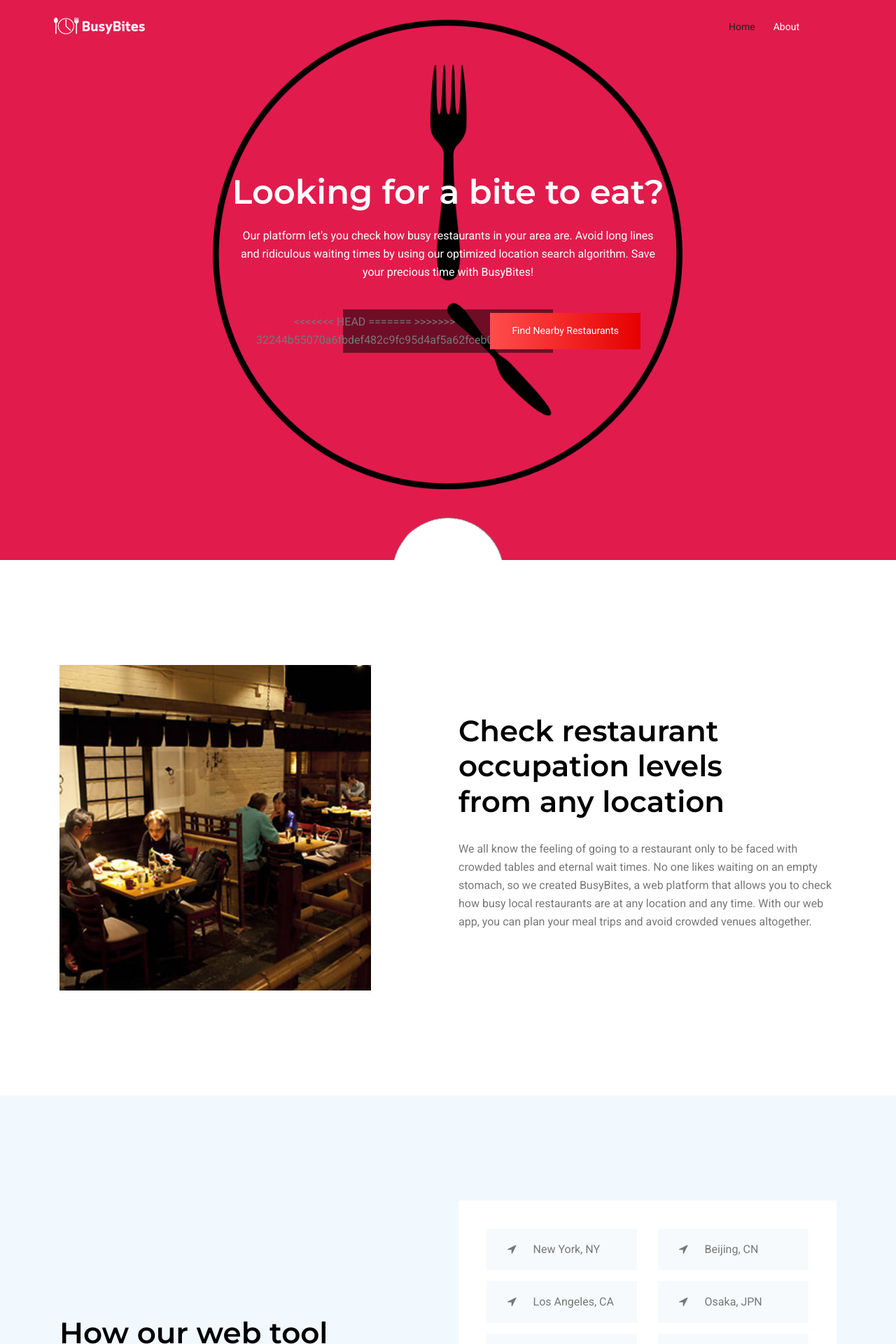
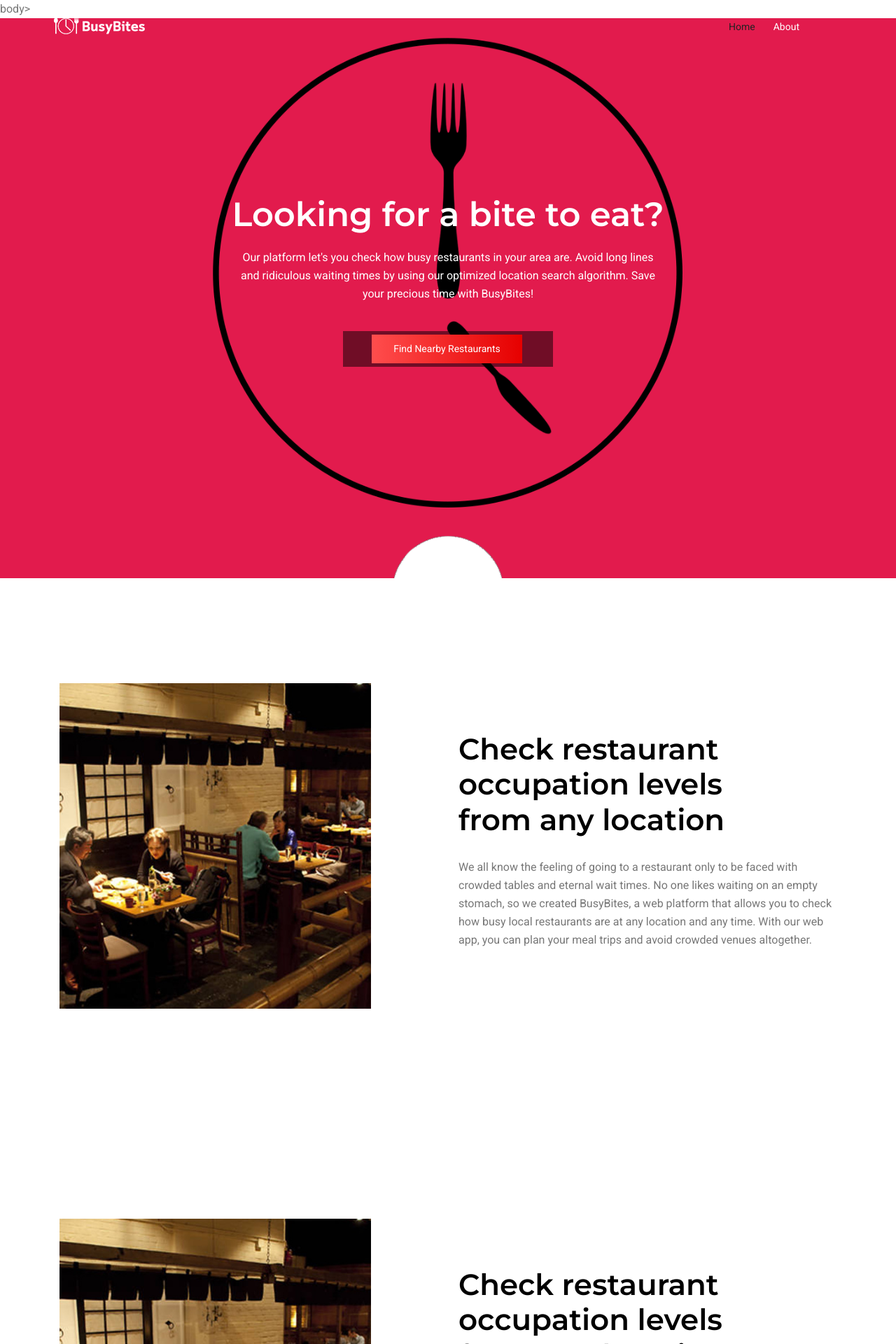
Before and after one commit to kindalime/YHack-Project-2018, a Flask app: page / in a window 1280 px wide. Shown: the top 1920 px of the page at 70% size. Run offline with Flask 2, Linux system fonts and the light colour scheme; some libraries are stand-ins or nearby versions.

Commit message:
Update HTML/CSS

```diff
--- a/__init__.py
+++ b/__init__.py
@@ -17,7 +17,6 @@ def index():
 def location():
     global loc
     loc = [request.get_json()['latitude'], request.get_json()['longitude']]
-    print(loc)
     return "Redirecting..."
 
 def get_restaurants(loc):
--- a/templates/index.html
+++ b/templates/index.html
@@ -37,14 +37,14 @@
 	<link rel="stylesheet" href="/static/css/main.css">
 </head>
 
-<body>
+body>
 
 	<!-- Start Header Area -->
 	<header id="header">
 		<div class="container">
 			<div class="row align-items-center justify-content-between d-flex">
 				<div id="logo">
-					<a href="index.html"><img src="/static/img/logo.png" alt="" title="" /></a>
+					<a href="index.html"><img src="img/logo.png" alt="" title="" /></a>
 				</div>
 				<nav id="nav-menu-container">
 					<ul class="nav-menu">
@@ -70,10 +70,7 @@
 
 					<div class="input-wrap">
 						<form action="results_loader" class="form-box d-flex justify-content-center">
-<<<<<<< HEAD
-=======
 
->>>>>>> 32244b55070a6fbdef482c9fc95d4af5a62fceb0
 							<button type="submit" class="btn search-btn main-button jason-box">Find Nearby Restaurants</button>
 						</form>
 					</div>
@@ -93,6 +90,29 @@
 			<div class="row align-items-center justify-content-center">
 				<div class="col-lg-5 col-md-6 about-left">
 					<img class="img-fluid" src="/static/img/about.jpg" alt="">
+				</div>
+				<div class="offset-lg-1 col-lg-6 offset-md-0 col-md-12 about-right">
+					<h1>
+						Check restaurant occupation levels<br> from any location
+					</h1>
+					<div class="wow fadeIn" data-wow-duration="1s">
+						<p>
+							We all know the feeling of going to a restaurant only to be faced with crowded tables and eternal wait times. No one likes waiting on an empty stomach, so we created BusyBites, a web platform that allows you to check how busy local restaurants are at any location and any time. With our web app, you can plan your meal trips and avoid crowded venues altogether.
+						</p>
+					</div>
+				</div>
+			</div>
+		</div>
+	</section>
+	<!-- End About Area -->
+
+
+	<!-- Start About Area -->
+	<section class="about-area section-gap">
+		<div class="container">
+			<div class="row align-items-center justify-content-center">
+				<div class="col-lg-5 col-md-6 about-left">
+					<img class="img-fluid" src="img/about.jpg" alt="">
 				</div>
 				<div class="offset-lg-1 col-lg-6 offset-md-0 col-md-12 about-right">
 					<h1>
@@ -279,31 +299,31 @@
 			<div class="owl-thumbs d-flex justify-content-center" data-slider-id="1">
 				<div class="owl-thumb-item">
 					<div>
-						<img class="img-fluid" src="/static/img/testimonial/t1.png" alt="">
+						<img class="img-fluid" src="img/testimonial/t1.png" alt="">
 					</div>
 					<div class="overlay overlay-grad"></div>
 				</div>
 				<div class="owl-thumb-item">
 					<div>
-						<img class="img-fluid" src="/static/img/testimonial/t2.png" alt="">
+						<img class="img-fluid" src="img/testimonial/t2.png" alt="">
 					</div>
 					<div class="overlay overlay-grad"></div>
 				</div>
 				<div class="owl-thumb-item">
 					<div>
-						<img class="img-fluid" src="/static/img/testimonial/t3.png" alt="">
+						<img class="img-fluid" src="img/testimonial/t3.png" alt="">
 					</div>
 					<div class="overlay overlay-grad"></div>
 				</div>
 				<div class="owl-thumb-item">
 					<div>
-						<img class="img-fluid" src="/static/img/testimonial/t4.png" alt="">
+						<img class="img-fluid" src="img/testimonial/t4.png" alt="">
 					</div>
 					<div class="overlay overlay-grad"></div>
 				</div>
 				<div class="owl-thumb-item">
 					<div>
-						<img class="img-fluid" src="/static/img/testimonial/t5.png" alt="">
+						<img class="img-fluid" src="img/testimonial/t5.png" alt="">
 					</div>
 					<div class="overlay overlay-grad"></div>
 				</div>
--- a/templates/results_loader.html
+++ b/templates/results_loader.html
@@ -48,7 +48,7 @@
 		<div class="container">
 			<div class="row align-items-center justify-content-between d-flex">
 				<div id="logo">
-					<a href="index.html"><img src="/static/img/logo.png" alt="" title="" /></a>
+					<a href="index.html"><img src="img/logo.png" alt="" title="" /></a>
 				</div>
 
 			</div>
@@ -68,6 +68,7 @@
 						<div class="justify-content-center">
 							<img id="my-loader" src="/static/img/loader.gif">
 						</div>
+
 				</div>
 			</div>
 		</div>
```
